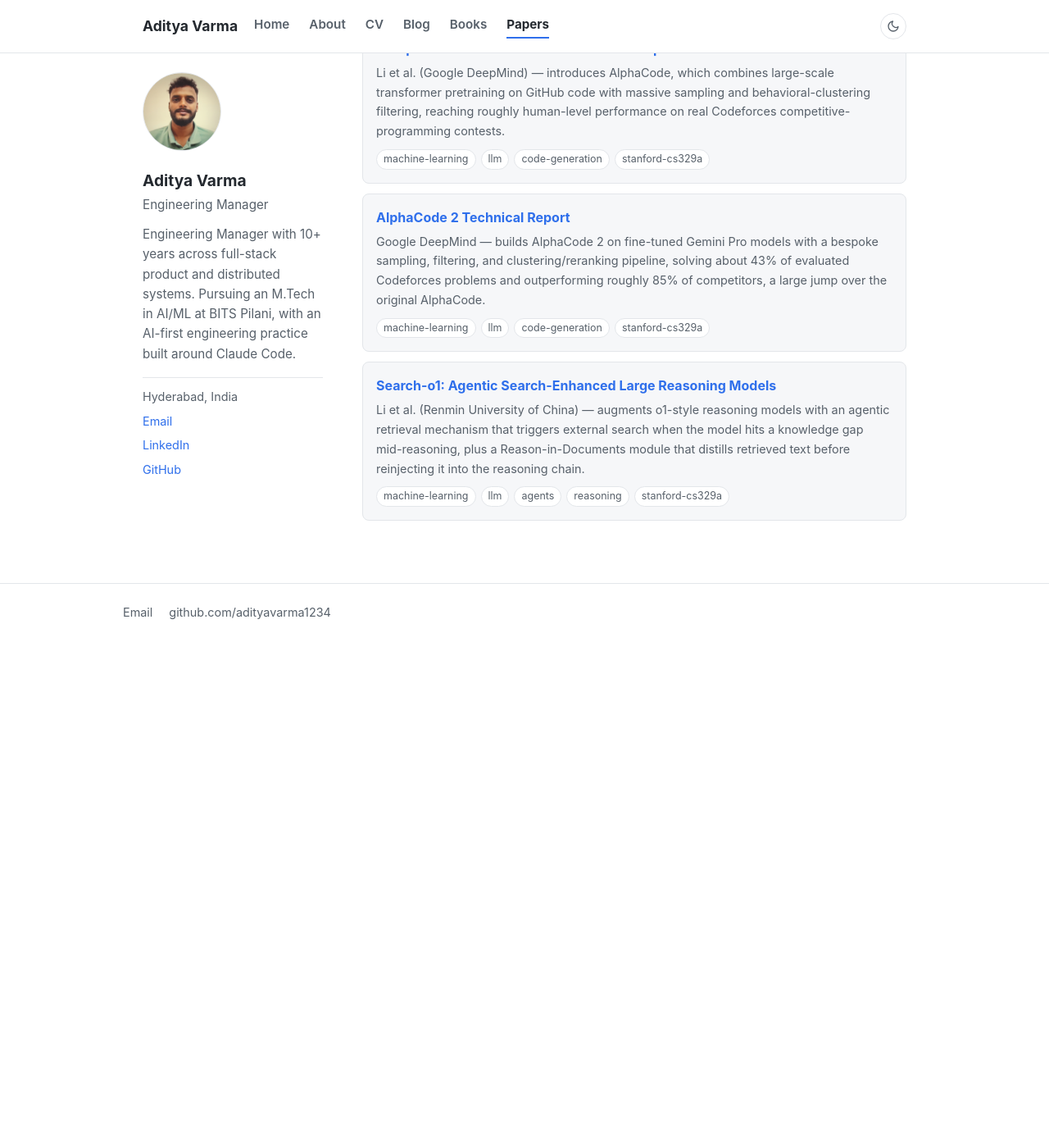
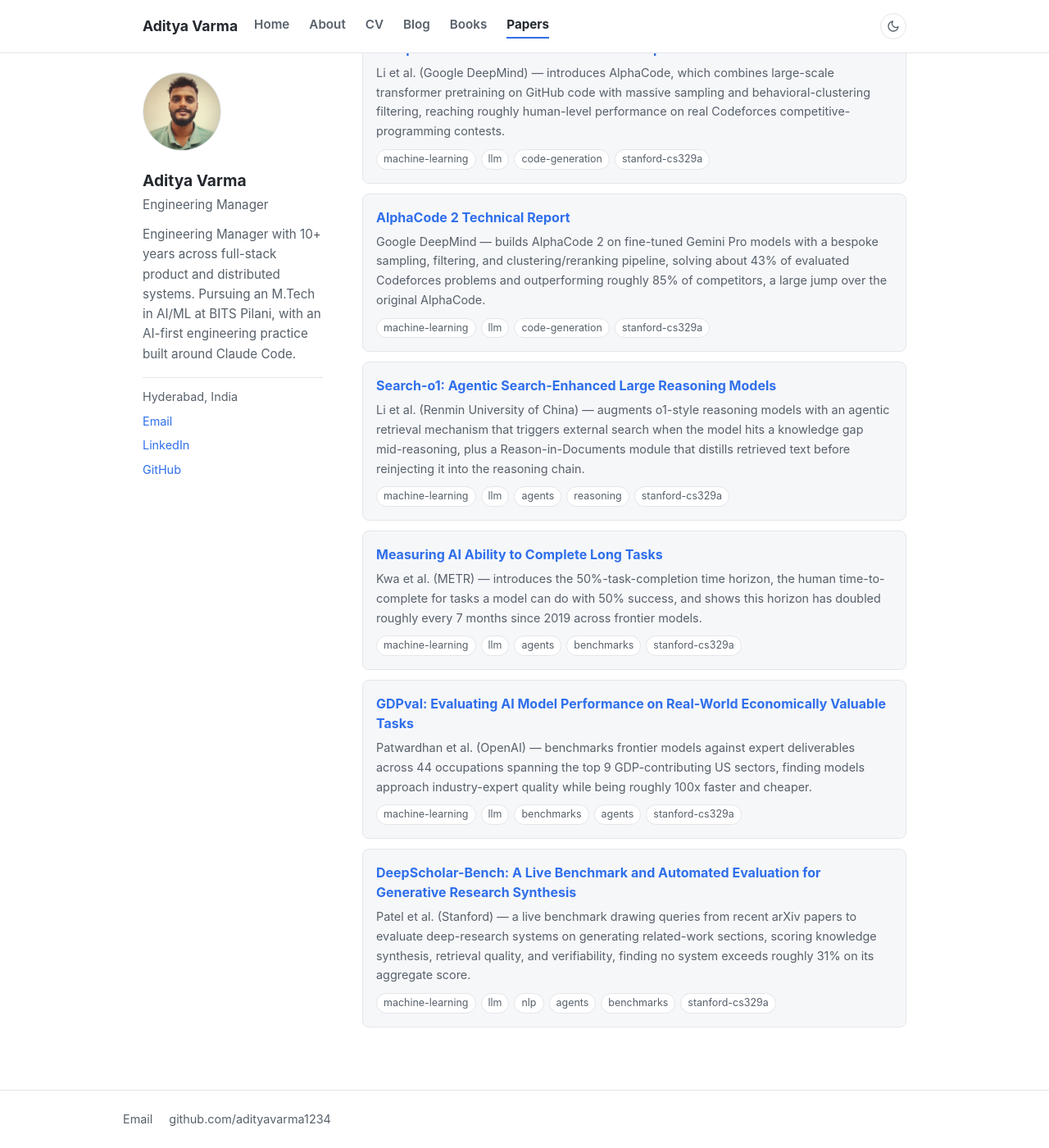
Before and after one commit to adityavarma1234/adityavarma1234.github.io, a Jekyll site: the page built from papers/index.html, in a window 1280 px wide and 1400 px high, scrolled down 5892 px. Shown: the whole window at 82% size. Built offline with Jekyll 4.4.1, drawn with Linux system fonts in a browser that asks for light colours; before the commit the page ends 6674 px from its top, so only the background shows below that.

Commit message:
Add Measuring Long Tasks, GDPval, and DeepScholar-Bench papers to recommended reading
Co-Authored-By: Claude Sonnet 5 <noreply@anthropic.com>

```diff
--- a/papers/index.html
+++ b/papers/index.html
@@ -354,6 +354,40 @@ title: Research Papers
         <li class="paper-tag">stanford-cs329a</li>
       </ul>
     </li>
+    <li class="paper-card" data-tags="machine-learning, llm, agents, benchmarks, stanford-cs329a">
+      <h3 class="paper-title"><a href="https://arxiv.org/abs/2503.14499" target="_blank" rel="noopener">Measuring AI Ability to Complete Long Tasks</a></h3>
+      <p class="paper-meta">Kwa et al. (METR) &mdash; introduces the 50%-task-completion time horizon, the human time-to-complete for tasks a model can do with 50% success, and shows this horizon has doubled roughly every 7 months since 2019 across frontier models.</p>
+      <ul class="paper-tags">
+        <li class="paper-tag">machine-learning</li>
+        <li class="paper-tag">llm</li>
+        <li class="paper-tag">agents</li>
+        <li class="paper-tag">benchmarks</li>
+        <li class="paper-tag">stanford-cs329a</li>
+      </ul>
+    </li>
+    <li class="paper-card" data-tags="machine-learning, llm, benchmarks, agents, stanford-cs329a">
+      <h3 class="paper-title"><a href="https://arxiv.org/abs/2510.04374" target="_blank" rel="noopener">GDPval: Evaluating AI Model Performance on Real-World Economically Valuable Tasks</a></h3>
+      <p class="paper-meta">Patwardhan et al. (OpenAI) &mdash; benchmarks frontier models against expert deliverables across 44 occupations spanning the top 9 GDP-contributing US sectors, finding models approach industry-expert quality while being roughly 100x faster and cheaper.</p>
+      <ul class="paper-tags">
+        <li class="paper-tag">machine-learning</li>
+        <li class="paper-tag">llm</li>
+        <li class="paper-tag">benchmarks</li>
+        <li class="paper-tag">agents</li>
+        <li class="paper-tag">stanford-cs329a</li>
+      </ul>
+    </li>
+    <li class="paper-card" data-tags="machine-learning, llm, nlp, agents, benchmarks, stanford-cs329a">
+      <h3 class="paper-title"><a href="https://arxiv.org/abs/2508.20033" target="_blank" rel="noopener">DeepScholar-Bench: A Live Benchmark and Automated Evaluation for Generative Research Synthesis</a></h3>
+      <p class="paper-meta">Patel et al. (Stanford) &mdash; a live benchmark drawing queries from recent arXiv papers to evaluate deep-research systems on generating related-work sections, scoring knowledge synthesis, retrieval quality, and verifiability, finding no system exceeds roughly 31% on its aggregate score.</p>
+      <ul class="paper-tags">
+        <li class="paper-tag">machine-learning</li>
+        <li class="paper-tag">llm</li>
+        <li class="paper-tag">nlp</li>
+        <li class="paper-tag">agents</li>
+        <li class="paper-tag">benchmarks</li>
+        <li class="paper-tag">stanford-cs329a</li>
+      </ul>
+    </li>
   </ul>
 </section>
 
```
